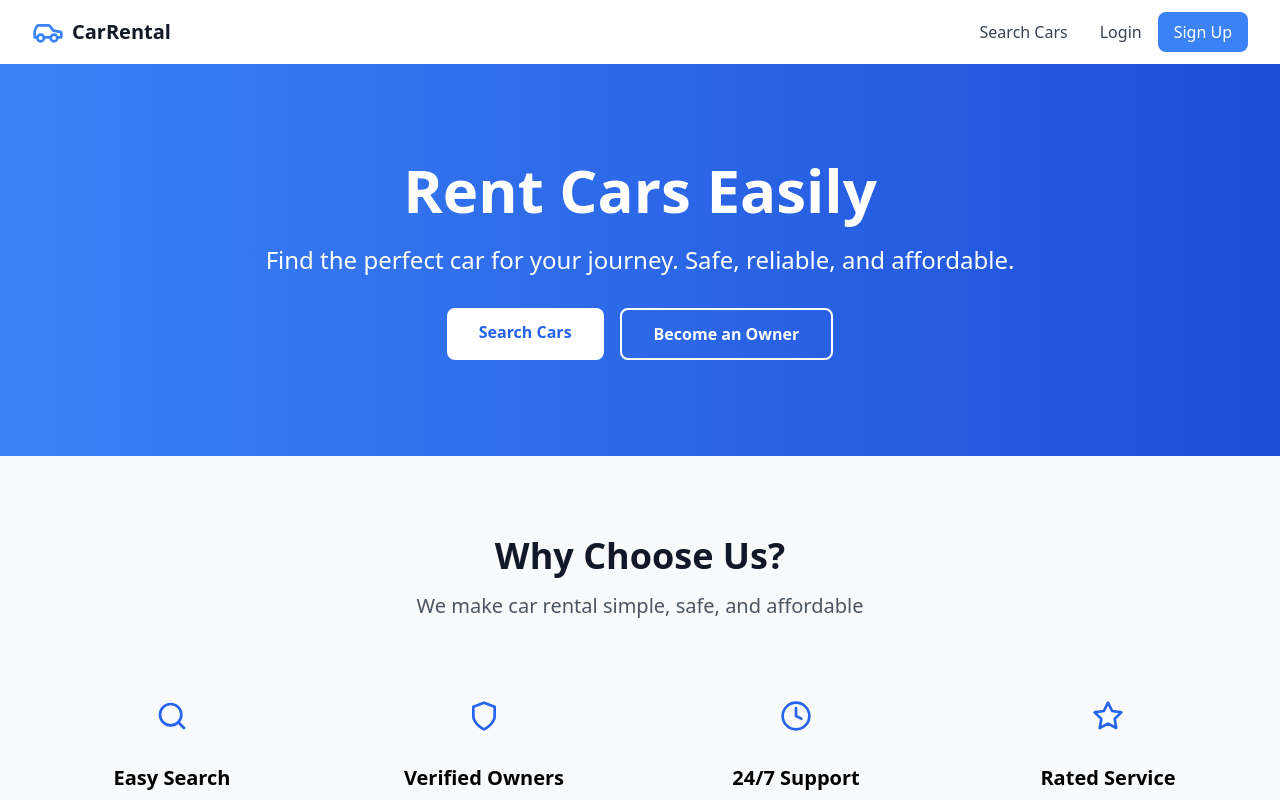
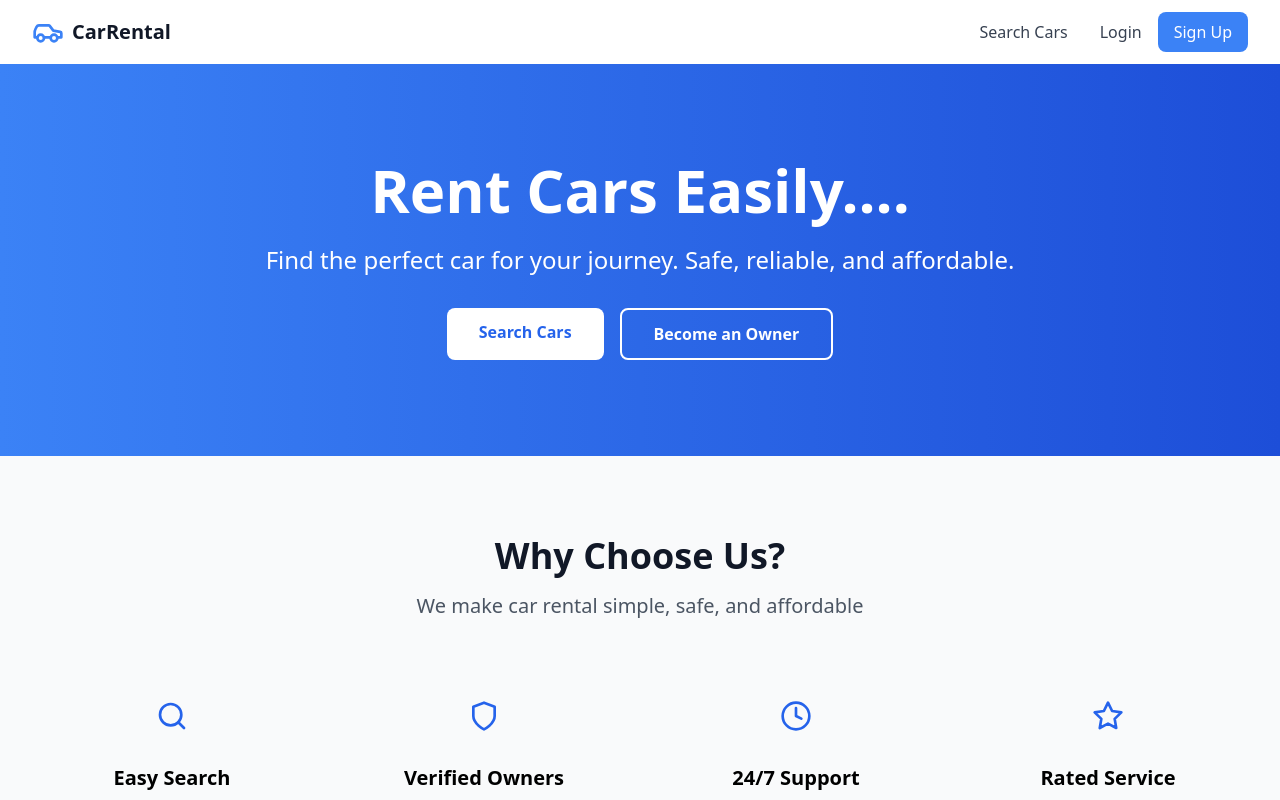
Before and after one commit to sourabhkhadav/Rental-system, a React (Create React App) app in the folder frontend/: page / in a window 1280 px wide. Shown: the top 800 px of the page. Built offline with nearby package versions, Linux system fonts and the light colour scheme; the HTML template or start-up script is replaced by a standard one.

Commit message:
checking_branch

```diff
--- a/frontend/src/pages/Home.js
+++ b/frontend/src/pages/Home.js
@@ -10,7 +10,7 @@ const Home = () => {
         <div className="max-w-7xl mx-auto px-4 sm:px-6 lg:px-8 py-24">
           <div className="text-center">
             <h1 className="text-4xl md:text-6xl font-bold mb-6">
-              Rent Cars Easily
+              Rent Cars Easily....
             </h1>
             <p className="text-xl md:text-2xl mb-8 text-primary-100">
               Find the perfect car for your journey. Safe, reliable, and affordable.
```
